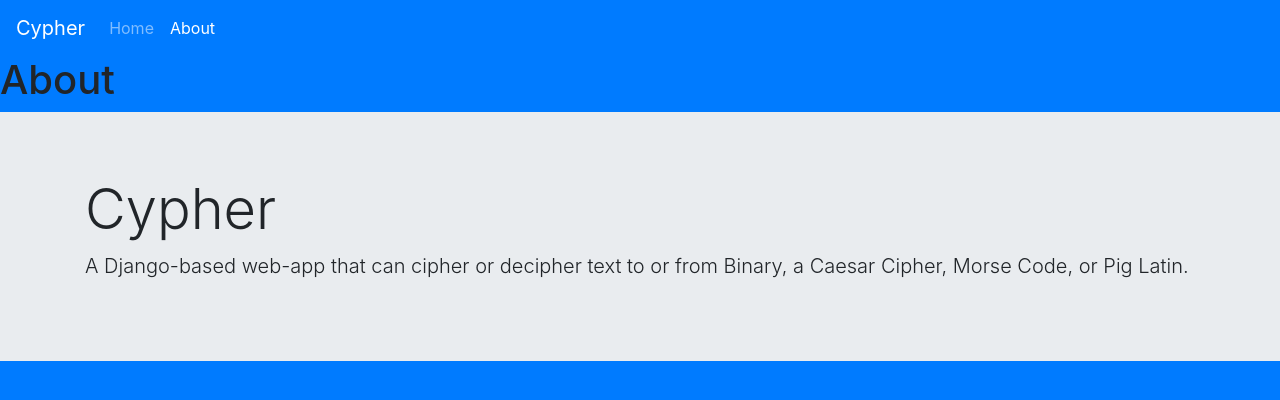
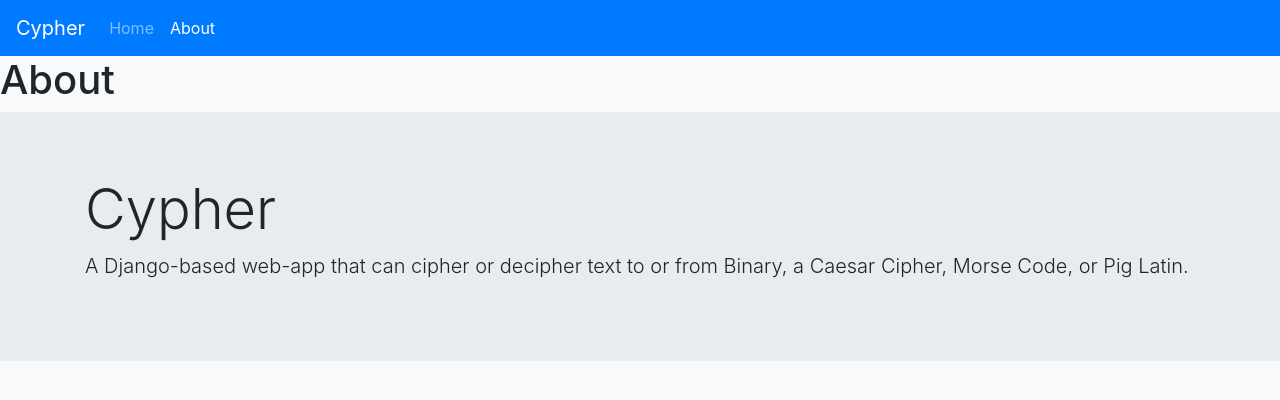
Before and after one commit to FrancisLangit/cypher, a Django app: page /about/ in a window 1280 px wide. Shown: the top 400 px of the page. Run offline with Django 3.2, Linux system fonts and the light colour scheme; some libraries are stand-ins or nearby versions.

Commit message:
Change body background color back to white

```diff
--- a/cypher_app/templates/cypher_app/base.html
+++ b/cypher_app/templates/cypher_app/base.html
@@ -15,7 +15,7 @@
 	{% bootstrap_javascript jquery='full' %}
 </head>
 
-<body class="bg-primary">
+<body class="bg-light">
 	<nav class="navbar navbar-expand-lg navbar-dark bg-primary">
 
 	  <a class="navbar-brand" href="{% url 'cypher_app:index' %}">
```
